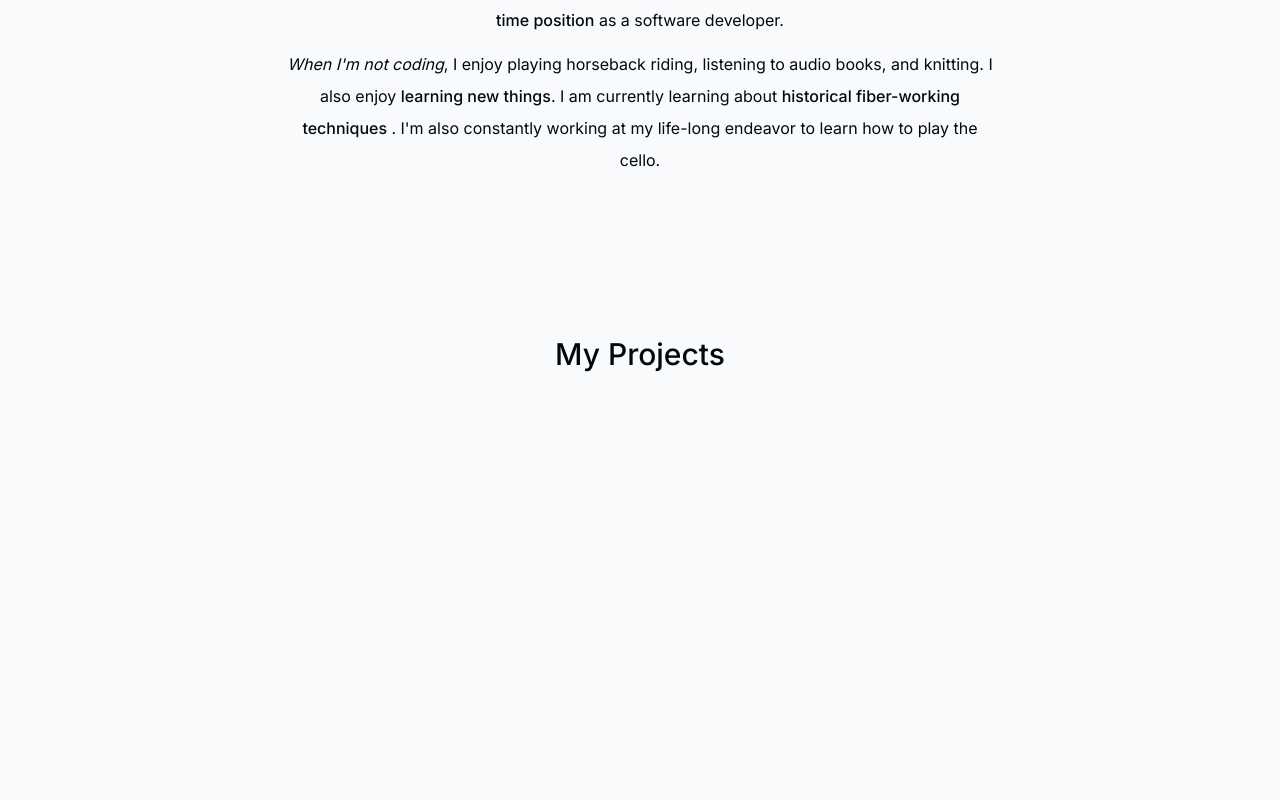
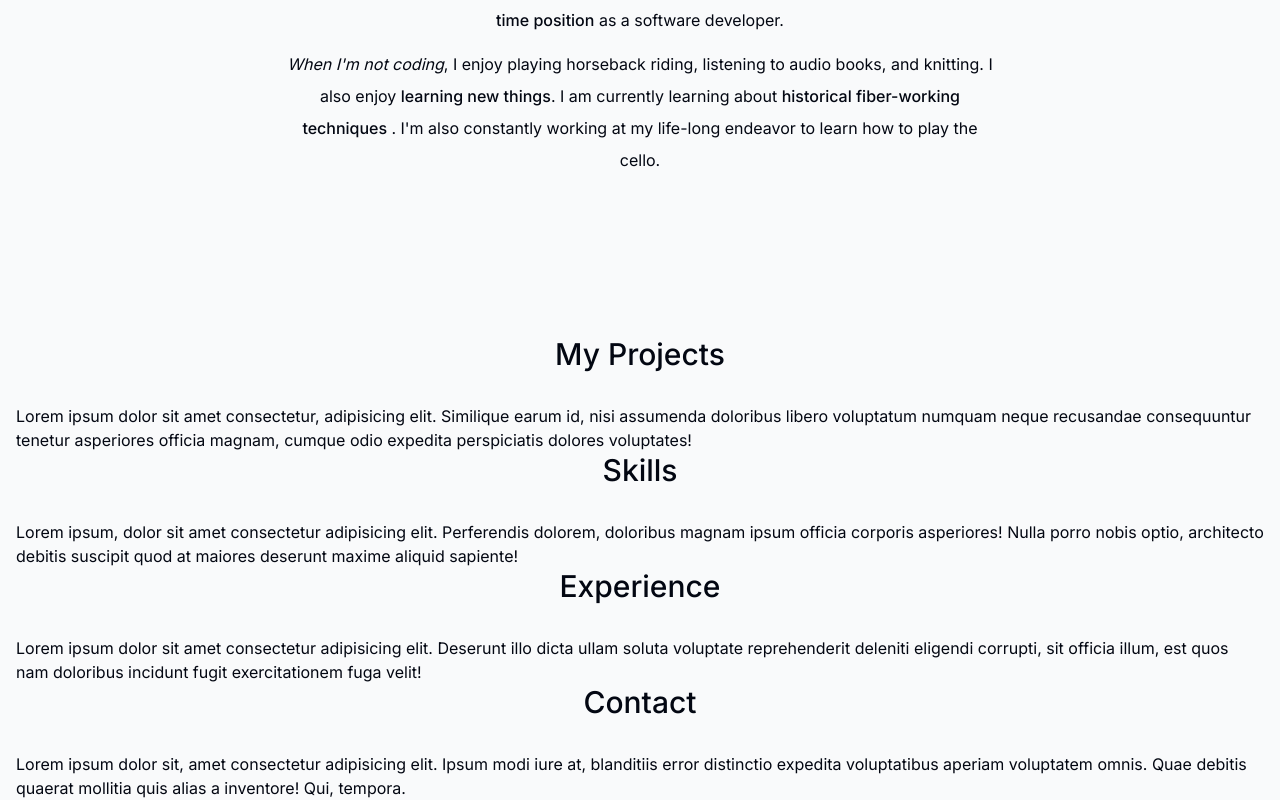
Before and after one commit to ofshvmin/portfolio-nextjs, a Next.js app: page / in a window 1280 px wide. Shown: the part 970-1770 px from the top of the page. Before the commit the page ends 1374 px from the top, so only its background shows below. Built offline with nearby package versions, Linux system fonts and the light colour scheme.

Commit message:
stub up contact experience projects and skills sections

```diff
--- a/app/page.tsx
+++ b/app/page.tsx
@@ -2,6 +2,9 @@ import About from "@/components/about"
 import Intro from "@/components/intro"
 import Projects from "@/components/projects"
 import SectionDivider from "@/components/section-divider"
+import Skills from "@/components/skills"
+import Experience from "@/components/experience"
+import Contact from "@/components/contact"
 
 
 export default function Home() {
@@ -12,6 +15,9 @@ export default function Home() {
         <SectionDivider />
         <About />
         <Projects />
+        <Skills />
+        <Experience />
+        <Contact />
     </main>
   )
 }
--- /dev/null
+++ b/components/contact.tsx
@@ -0,0 +1,13 @@
+import React from 'react'
+import SectionHeading from './section-heading'
+
+export default function Contact() {
+  return (
+    <section>
+    <SectionHeading>Contact</SectionHeading>
+    <div>
+      Lorem ipsum dolor sit, amet consectetur adipisicing elit. Ipsum modi iure at, blanditiis error distinctio expedita voluptatibus aperiam voluptatem omnis. Quae debitis quaerat mollitia quis alias a inventore! Qui, tempora.
+    </div>
+  </section>
+  )
+}
--- /dev/null
+++ b/components/experience.tsx
@@ -0,0 +1,13 @@
+import React from 'react'
+import SectionHeading from './section-heading'
+
+export default function Experience() {
+  return (
+    <section>
+    <SectionHeading>Experience</SectionHeading>
+    <div>
+      Lorem ipsum dolor sit amet consectetur adipisicing elit. Deserunt illo dicta ullam soluta voluptate reprehenderit deleniti eligendi corrupti, sit officia illum, est quos nam doloribus incidunt fugit exercitationem fuga velit!
+    </div>
+  </section>
+  )
+}
--- a/components/projects.tsx
+++ b/components/projects.tsx
@@ -6,7 +6,7 @@ export default function Projects() {
     <section>
       <SectionHeading>My projects</SectionHeading>
       <div>
-
+        Lorem ipsum dolor sit amet consectetur, adipisicing elit. Similique earum id, nisi assumenda doloribus libero voluptatum numquam neque recusandae consequuntur tenetur asperiores officia magnam, cumque odio expedita perspiciatis dolores voluptates!
       </div>
     </section>
   )
--- /dev/null
+++ b/components/skills.tsx
@@ -0,0 +1,13 @@
+import React from 'react'
+import SectionHeading from './section-heading'
+
+export default function Skills() {
+  return (
+    <section>
+    <SectionHeading>Skills</SectionHeading>
+    <div>
+      Lorem ipsum, dolor sit amet consectetur adipisicing elit. Perferendis dolorem, doloribus magnam ipsum officia corporis asperiores! Nulla porro nobis optio, architecto debitis suscipit quod at maiores deserunt maxime aliquid sapiente!
+    </div>
+  </section>
+  )
+}
```
